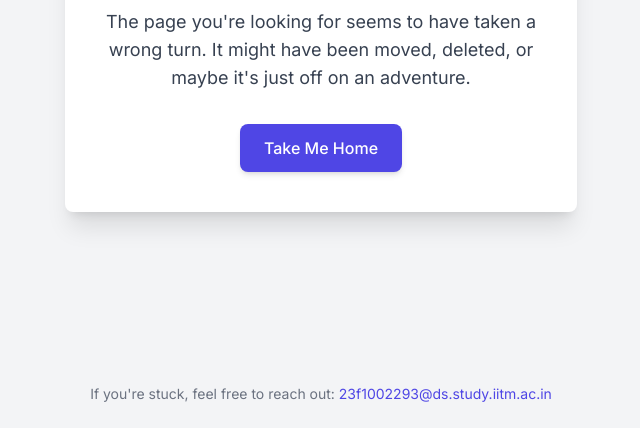
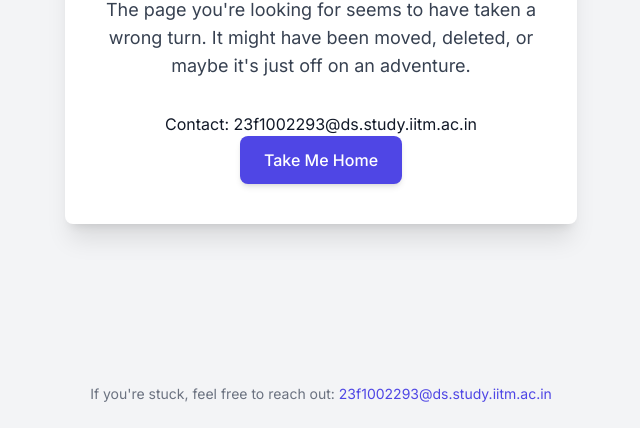
Before and after one commit to 23f1002293/Project1, a plain HTML site: page 404.html in a window 1280 px wide. Shown: the part 372-800 px from the top of the page, without its empty margins (319-959 px from the left). Drawn offline with nearby package versions, Linux system fonts and the light colour scheme.

Commit message:
Update 404.html

```diff
--- a/404.html
+++ b/404.html
@@ -31,7 +31,7 @@
             <p class="text-lg text-gray-700 mb-8">
                 The page you're looking for seems to have taken a wrong turn. It might have been moved, deleted, or maybe it's just off on an adventure.
             </p>
-
+            <p>Contact: <!--email_off-->23f1002293@ds.study.iitm.ac.in<!--/email_off--></p>
             <!-- Navigation back to Home -->
             <a href="/Project1" class="inline-block px-6 py-3 bg-indigo-600 text-white font-medium rounded-lg shadow-md hover:bg-indigo-700 transition-colors duration-300">
                 Take Me Home
```
